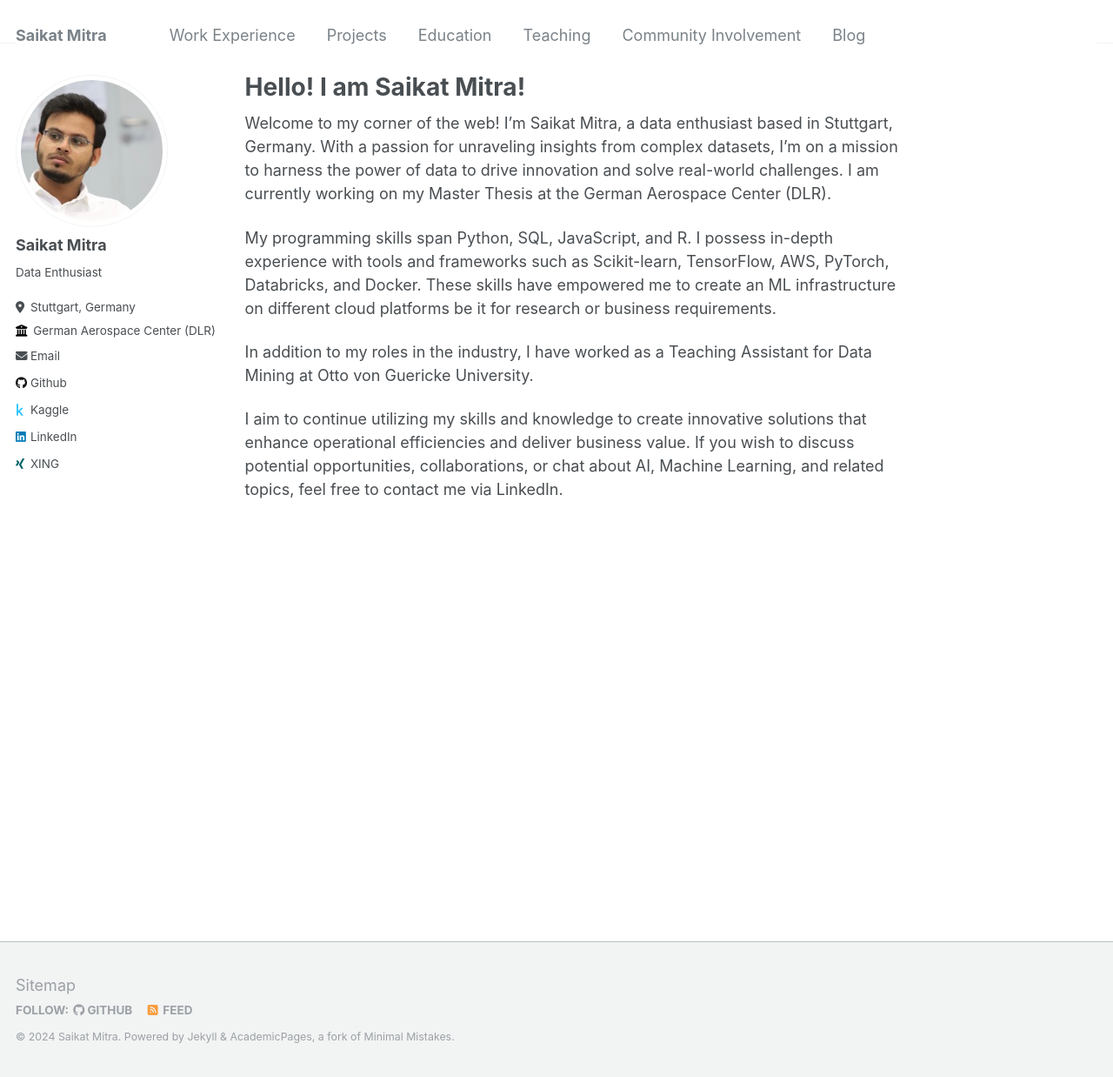
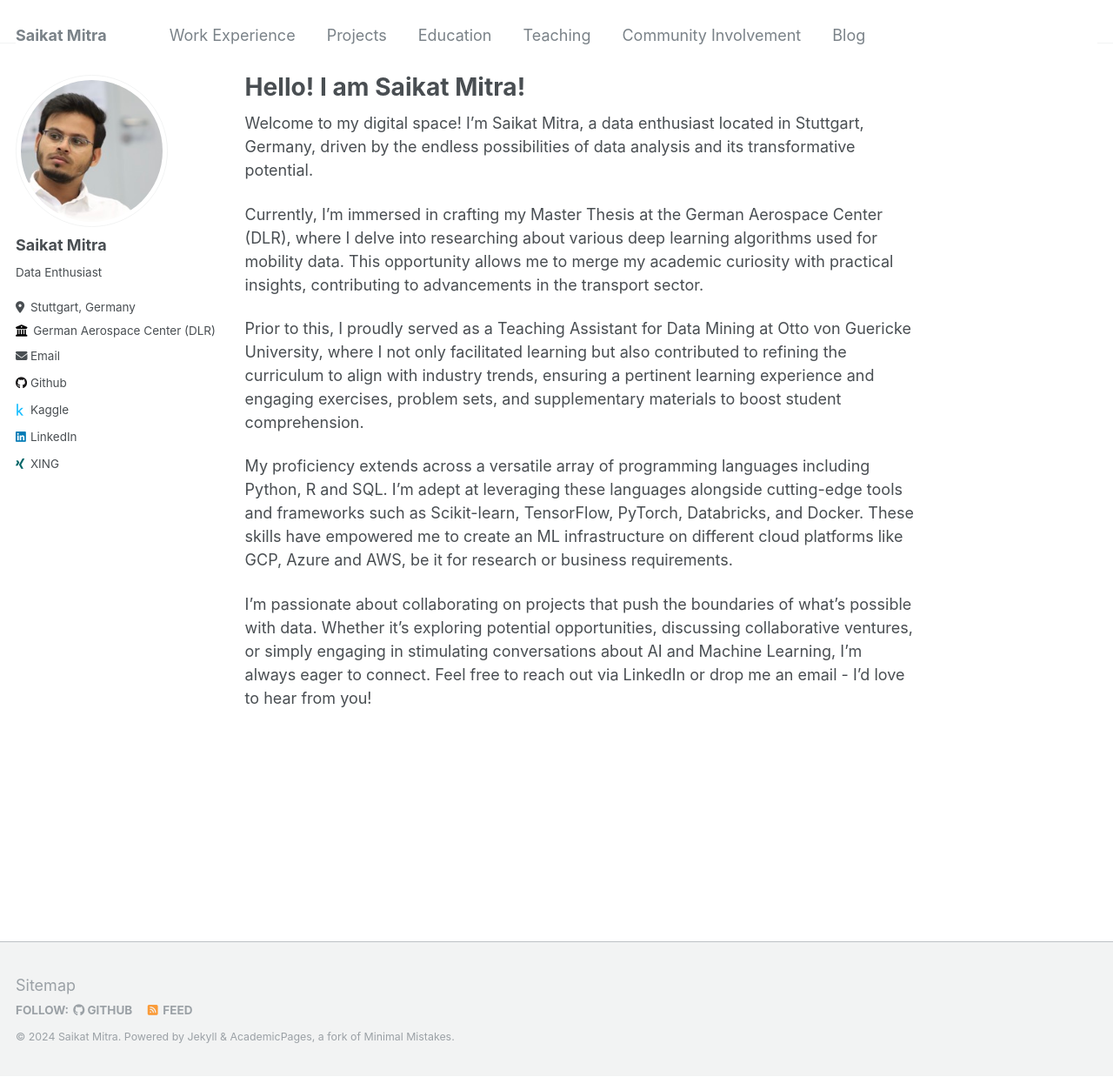
Before and after one commit to saikatmitra1998/saikatmitra1998.github.io, a Jekyll site: the page built from _pages/about.md, in a window 1280 px wide and 1238 px high. Shown: the whole window at 87% size. Built offline with Jekyll 4.4.1, drawn with Linux system fonts in a browser that asks for light colours.

Commit message:
Update about.md

```diff
--- a/_pages/about.md
+++ b/_pages/about.md
@@ -10,10 +10,12 @@ redirect_from:
 
 
 
-Welcome to my corner of the web! I'm Saikat Mitra, a data enthusiast based in Stuttgart, Germany. With a passion for unraveling insights from complex datasets, I'm on a mission to harness the power of data to drive innovation and solve real-world challenges. I am currently working on my Master Thesis at the German Aerospace Center (DLR).
+Welcome to my digital space! I'm Saikat Mitra, a data enthusiast located in Stuttgart, Germany, driven by the endless possibilities of data analysis and its transformative potential.
 
-My programming skills span Python, SQL, JavaScript, and R. I possess in-depth experience with tools and frameworks such as Scikit-learn, TensorFlow, AWS, PyTorch, Databricks, and Docker. These skills have empowered me to create an ML infrastructure on different cloud platforms be it for research or business requirements.
+Currently, I'm immersed in crafting my Master Thesis at the German Aerospace Center (DLR), where I delve into researching about various deep learning algorithms used for mobility data. This opportunity allows me to merge my academic curiosity with practical insights, contributing to advancements in the transport sector.
 
-In addition to my roles in the industry, I have worked as a Teaching Assistant for Data Mining at Otto von Guericke University.
+Prior to this, I proudly served as a Teaching Assistant for Data Mining at Otto von Guericke University, where I not only facilitated learning but also contributed to refining the curriculum to align with industry trends, ensuring a pertinent learning experience and engaging exercises, problem sets, and supplementary materials to boost student comprehension.
 
-I aim to continue utilizing my skills and knowledge to create innovative solutions that enhance operational efficiencies and deliver business value. If you wish to discuss potential opportunities, collaborations, or chat about AI, Machine Learning, and related topics, feel free to contact me via LinkedIn.
+My proficiency extends across a versatile array of programming languages including Python, R and SQL. I'm adept at leveraging these languages alongside cutting-edge tools and frameworks such as Scikit-learn, TensorFlow, PyTorch, Databricks, and Docker. These skills have empowered me to create an ML infrastructure on different cloud platforms like GCP, Azure and AWS, be it for research or business requirements.
+
+I'm passionate about collaborating on projects that push the boundaries of what's possible with data. Whether it's exploring potential opportunities, discussing collaborative ventures, or simply engaging in stimulating conversations about AI and Machine Learning, I'm always eager to connect. Feel free to reach out via LinkedIn or drop me an email - I'd love to hear from you!
```
